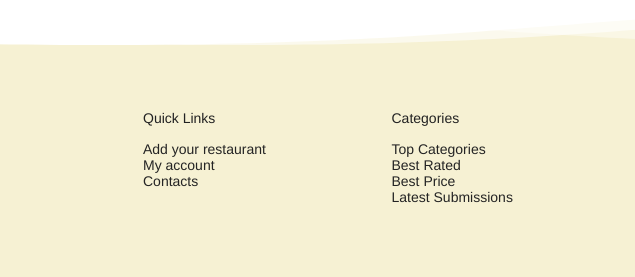
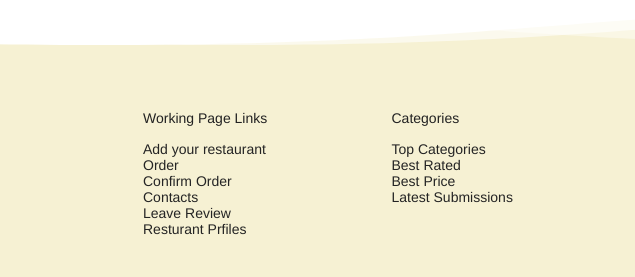
Before and after one commit to Huthaifa-Dev/FoodExpress, a plain HTML site: page index.html in a window 1280 px wide. Shown: the part 3075-3352 px from the top of the page, 0-635 px from the left. Drawn offline with nearby package versions, Linux system fonts and the light colour scheme.

Commit message:
edited some links

```diff
--- a/index.html
+++ b/index.html
@@ -45,7 +45,7 @@
                     <li class="log_in"><a href="#">
                             <i class="fal fa-sign-in"></i>
                         </a></li>
-                    <li class="user_fav"><a href="#">
+                    <li class="user_fav"><a href="login.html">
                             <i class="fal fa-heart"></i>
                         </a></li>
                 </ul>
@@ -369,12 +369,15 @@
         <div class="wave footer"></div>
         <div class="container">
             <div class="col">
-                <h3>Quick Links</h3>
+                <h3>Working Page Links</h3>
                 <div class="content">
                     <ul>
-                        <li><a href="">Add your restaurant</a></li>
-                        <li><a href="">My account</a></li>
-                        <li><a href="">Contacts</a></li>
+                        <li><a href="submit-restaurant.html">Add your restaurant</a></li>
+                        <li><a href="order.html">Order</a></li>
+                        <li><a href="confirm-order.html">Confirm Order</a></li>
+                        <li><a href="contacts.html">Contacts</a></li>
+                        <li><a href="leave-review.html">Leave Review</a></li>
+                        <li><a href="details-restaurant.html">Resturant Prfiles</a></li>
                     </ul>
                 </div>
             </div>
```
